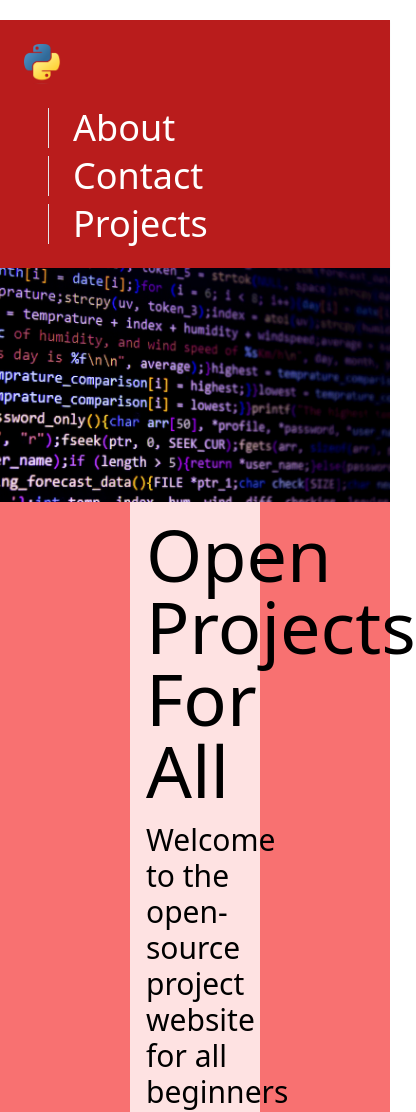
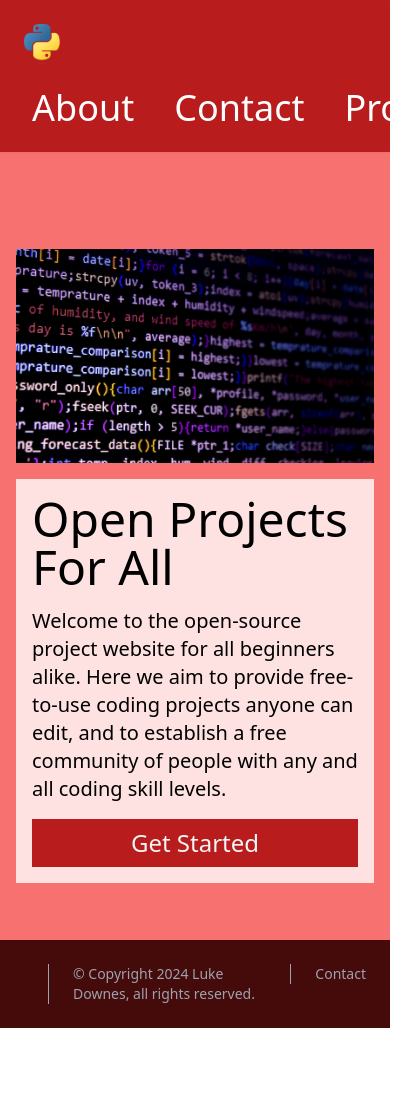
Before and after one commit to LukeyTheFireCube/AT3-Project, a website: page index.html in a window 390 px wide. Shown: the top 1112 px of the page, 416 px wide, since content can reach past the window. After the commit the page ends 1028 px from the top, so only its background shows below. Drawn offline with Linux system fonts and the light colour scheme.

Commit message:
feat(index, contact): implement mobile CSS layout

```diff
--- a/index.html
+++ b/index.html
@@ -2,63 +2,59 @@
 <html lang="en">
 <head>
     <meta charset="UTF-8">
-    <title>Title</title>
+    <meta name="viewport" content="width=device-width, initial-scale=1.0">
+    <title>Home | OPFA</title>
     <link rel="stylesheet" href="assets/css/site.css">
 </head>
-<body>
-<header id="main_header" class="w-full mt-5 text-white bg-red-700 shadow-sm body-font">
-    <section class="container flex flex-col items-start justify-between p-6 mx-auto md:flex-row gap-2">
-        <a class="flex items-center mb-4 text-gray-900 title-font md:mb-0 gap-2">
+<body class="m-0">
+<header id="main_header" class="w-full text-white bg-red-700 shadow-sm body-font
+fixed top-0 z-50 sm:relative sm:mt-0">
+    <section class="container flex flex-col md:flex-row items-start justify-between
+    p-6 mx-auto gap-2">
+        <a href="index.html" class="flex items-center mb-4 text-gray-900 title-font md:mb-0
+        gap-2">
             <img src="assets/img/pythonicon.png" alt="" class="h-10">
         </a>
-        <nav class="flex flex-col text-4xl text-white pl-6 ml-6 border-l md:mr-auto">
-            <ul>
-                <li><a href="about.html">About</a></li>
-            </ul>
-        </nav>
-        <nav class="flex flex-col text-4xl text-white pl-6 ml-6 border-l md:mr-auto">
-            <ul>
-                <li><a href="contact.html">Contact</a></li>
-            </ul>
-        </nav>
-        <nav class="flex flex-col text-4xl text-white pl-6 ml-6 border-l md:mr-auto">
-            <ul>
-                <li><a href="projects.html">Projects</a></li>
+        <nav class="flex text-4xl text-white gap-6">
+            <ul class="flex gap-6">
+                <li><a href="about.html" class="px-2 md:px-0 md:py-2 md:text-xl">About</a></li>
+                <li><a href="contact.html" class="px-2 md:px-0 md:py-2 md:text-xl">Contact</a></li>
+                <li><a href="projects.html" class="px-2 md:px-0 md:py-2 md:text-xl">Projects</a></li>
             </ul>
         </nav>
     </section>
 </header>
-<main>
-    <div id="main_content" class="w-full flex flex-wrap items-center justify-center min-h-screen bg-red-400">
-        <img src="assets/img/pythoncode.png" alt="" class="h-70">
-        <section class="w-1/3 flex flex-col gap-4 p-4 bg-red-100">
-            <h2 class="text-7xl">Open Projects For All</h2>
-            <p class="text-3xl">Welcome to the open-source project website for all
-            beginners alike.
-            Here we aim to provide free-to-use coding projects anyone can edit, and to
-            establish a free community of people with any and all coding skill levels.</p>
-            <button class="bg-red-700 text-gray-100
-               p-4 py-2
-               hover:bg-gray-800 hover:text-white
-               transition ease-in-out duration-500">
-                <a href="projects.html" class="text-4xl">Get Started</a>
+<main class="pt-24 md:pt-0">
+    <div id="main_content" class="w-full flex flex-col md:flex-row items-center
+    justify-center min-h-screen bg-red-400 space-y-4 md:space-y-0 md:space-x-4
+    px-4 md:px-8">
+        <img src="assets/img/pythoncode.png" alt="" class="order-2 md:order-1 h-70
+        w-full md:w-1/2 mt-24 md:mt-0">
+        <section class="w-full md:w-1/2 flex flex-col gap-4 p-4 bg-red-100 order-3
+        md:order-2">
+            <h2 class="text-5xl sm:text-7xl">Open Projects For All</h2>
+            <p class="text-xl sm:text-3xl">Welcome to the open-source project
+                website for all beginners alike. Here we aim to provide free-to-use
+                coding projects anyone can edit, and to establish a free community
+                of people with any and all coding skill levels.</p>
+            <button class="bg-red-700 text-gray-100 p-4 py-2 hover:bg-gray-800
+            hover:text-white transition ease-in-out duration-500">
+                <a href="projects.html" class="text-2xl sm:text-4xl">Get Started</a>
             </button>
         </section>
     </div>
 </main>
-<footer id="main_footer" class="text-gray-400 bg-red-950 body-font
-    w-full flex flex-col items-start justify-between p-6
-            mx-auto md:flex-row gap-2">
-    <section class="flex flex-wrap text-sm pl-6 ml-6
-                border-l border-gray-400 grow ">
+<footer id="main_footer" class="text-gray-400 bg-red-950 body-font w-full flex
+flex-row items-start justify-between p-6 mx-auto md:flex-row gap-2">
+    <section class="flex flex-wrap text-sm pl-6 ml-6 border-l border-gray-400">
         <p class="m-auto">
             © Copyright 2024 Luke Downes, all rights reserved.
         </p>
     </section>
     <nav class="flex flex-wrap text-sm pl-6 ml-6 border-l border-gray-400
-                md:mr-auto gap-2">
+    md:mr-auto gap-2">
         <ul>
-            <li><a href="contact.html"></a>Contact</li>
+            <li><a href="contact.html">Contact</a></li>
         </ul>
     </nav>
 </footer>
```
Also changed, not shown: contact.html (+29 -34 lines), assets/css/site.css.
